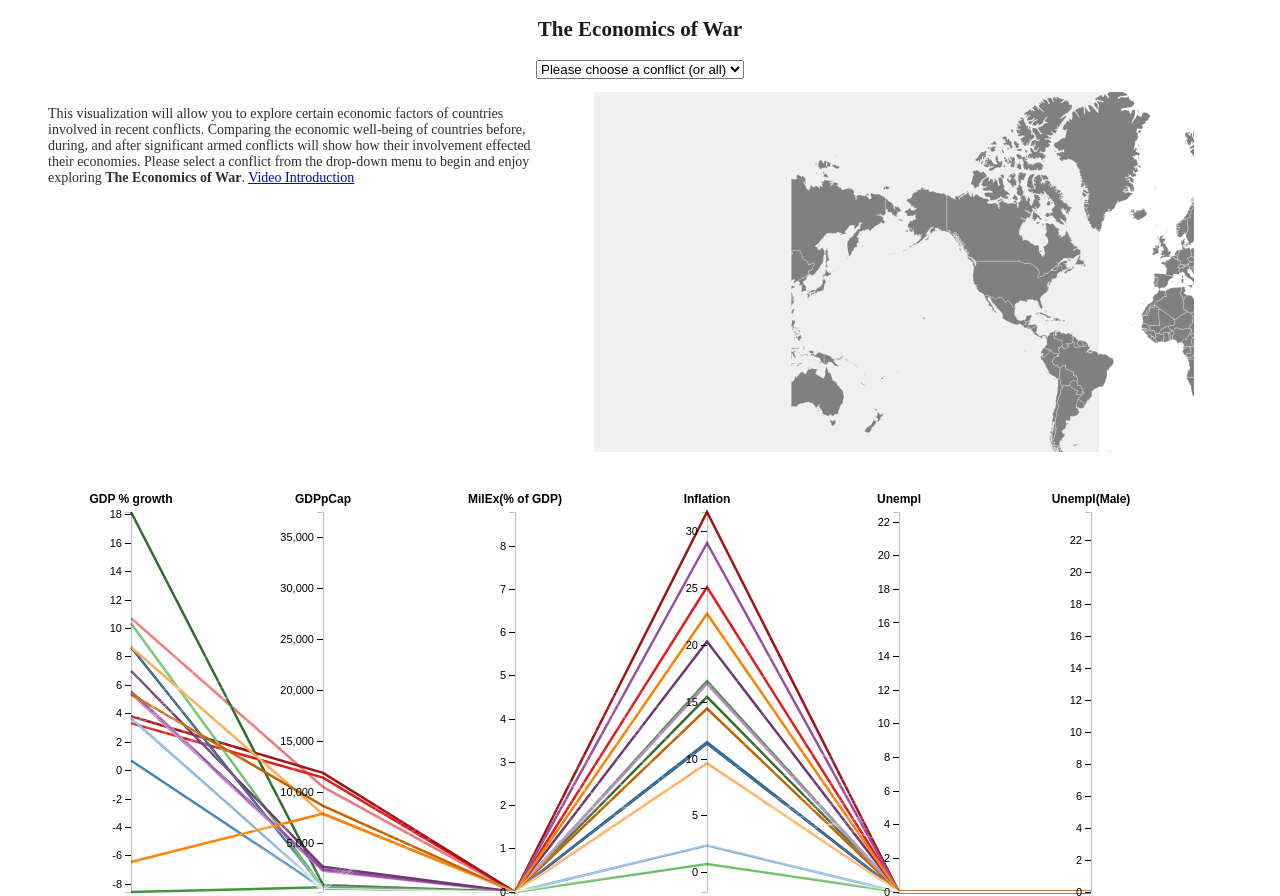
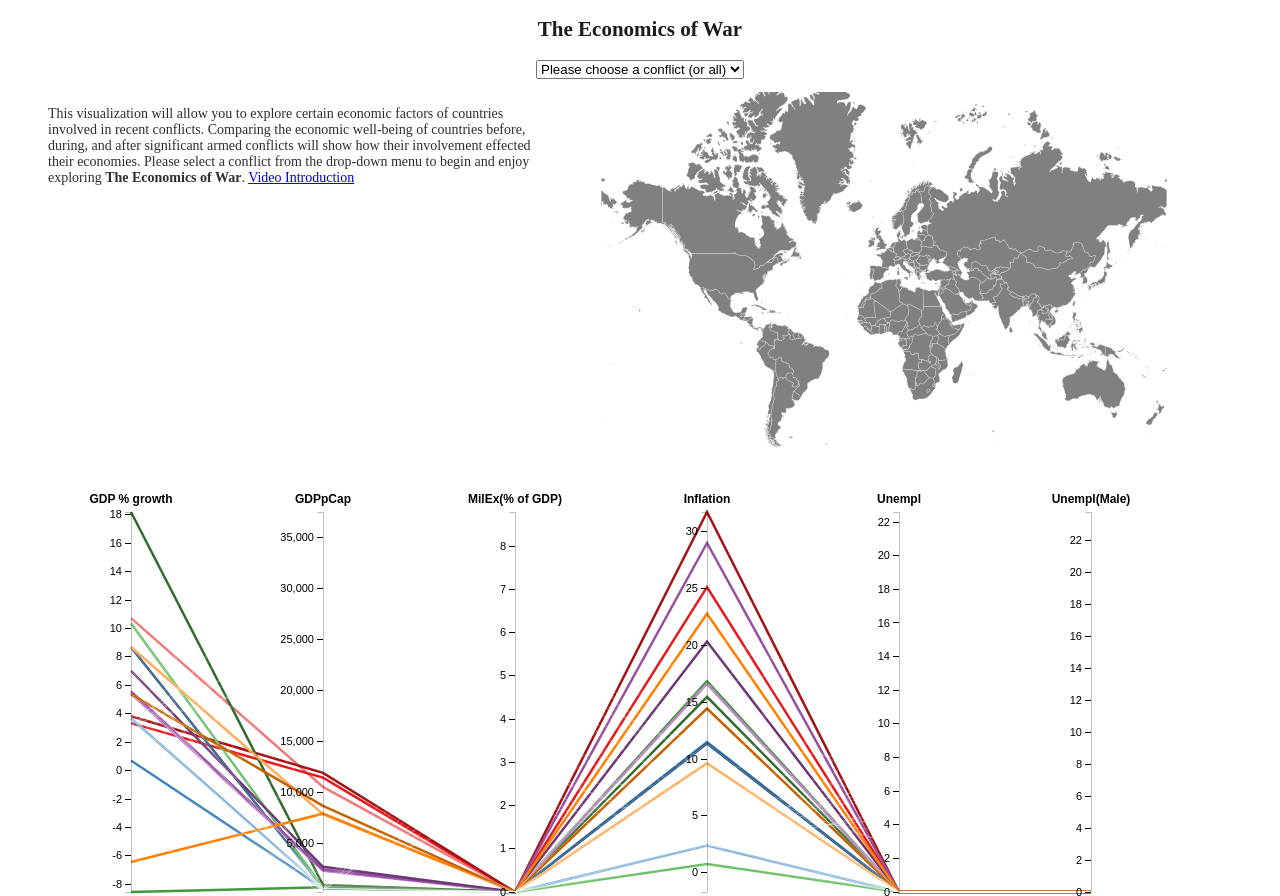
Before and after one commit to goodspeedj/cs171_project, a plain HTML site: page layout.html in a window 1280 px wide. Shown: the top 896 px of the page. Drawn offline with Linux system fonts and the light colour scheme.

Commit message:
Fixed the positioning of the map

```diff
--- a/css/layout.css
+++ b/css/layout.css
@@ -44,11 +44,11 @@ td {
 }
 
 #map {
-    background: #f0f0f0;
-    width: 40%;
+    width: 600px;
     float: left;
     height: 360px;
-    align: left;
+    margin: 0;
+    padding: 0;
 }
 
 #parcoord {
--- a/layout.html
+++ b/layout.html
@@ -120,9 +120,9 @@
       var heightMap = 360;
 
       var projection = d3.geo.mercator()
-          .center([0,5])
+          .center([0,0])
           .scale(90)
-          .rotate([-300, 0]);
+          .rotate([0, 0]);
 
       var svgMap = d3.select("#map").append("svg")
           .attr("width", widthMap)
@@ -130,7 +130,8 @@
 
       var pathMap = d3.geo.path().projection(projection);
 
-      var gMap = svgMap.append("g");
+      var gMap = svgMap.append("g")
+          .attr("transform", "translate(-190,0)");
 
       d3.json("data/world-50m.json", function(error, topology) {
           gMap.selectAll("path")
```
Also changed, not shown: citations.html (added, +39 -0 lines).
